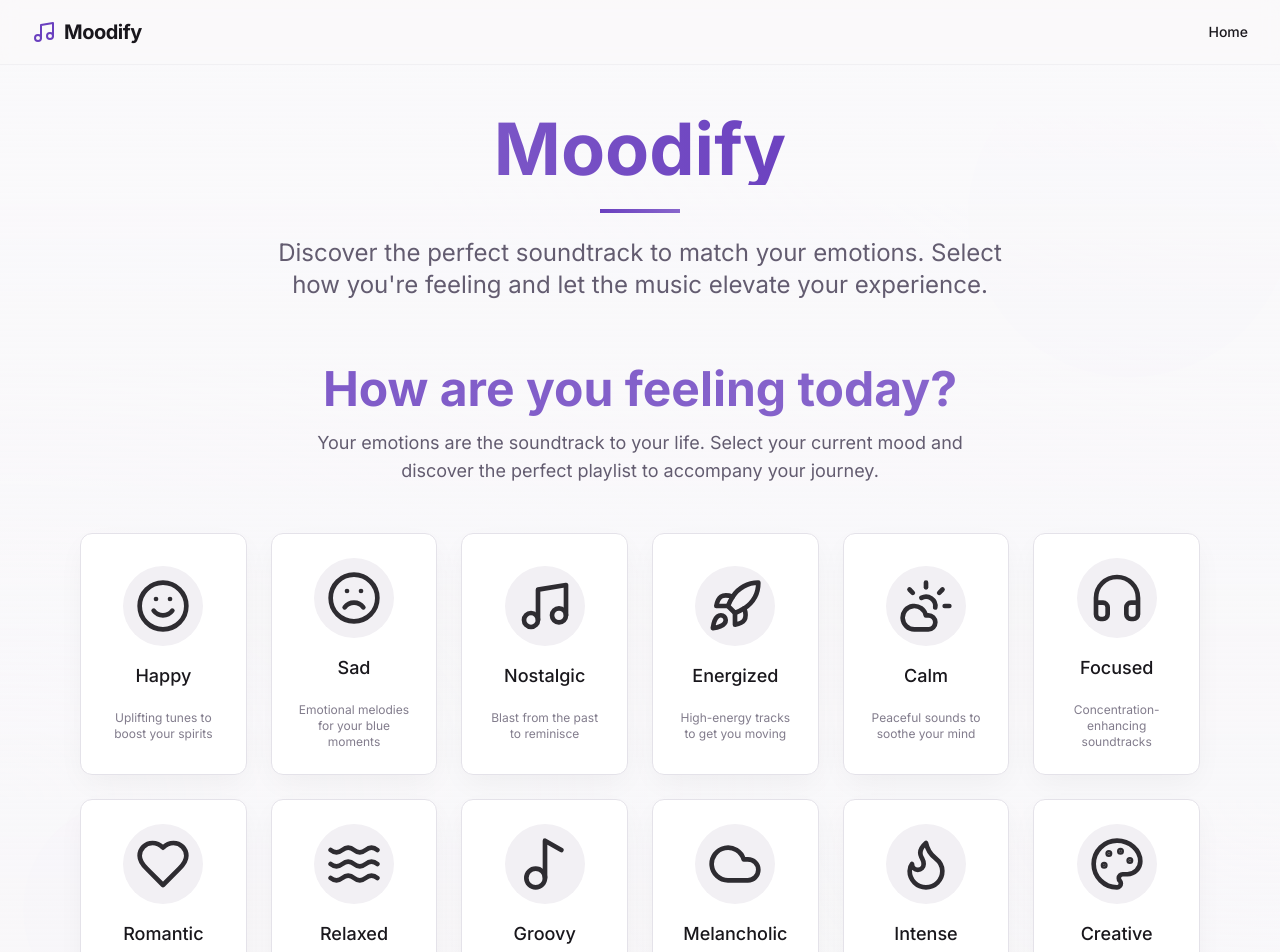
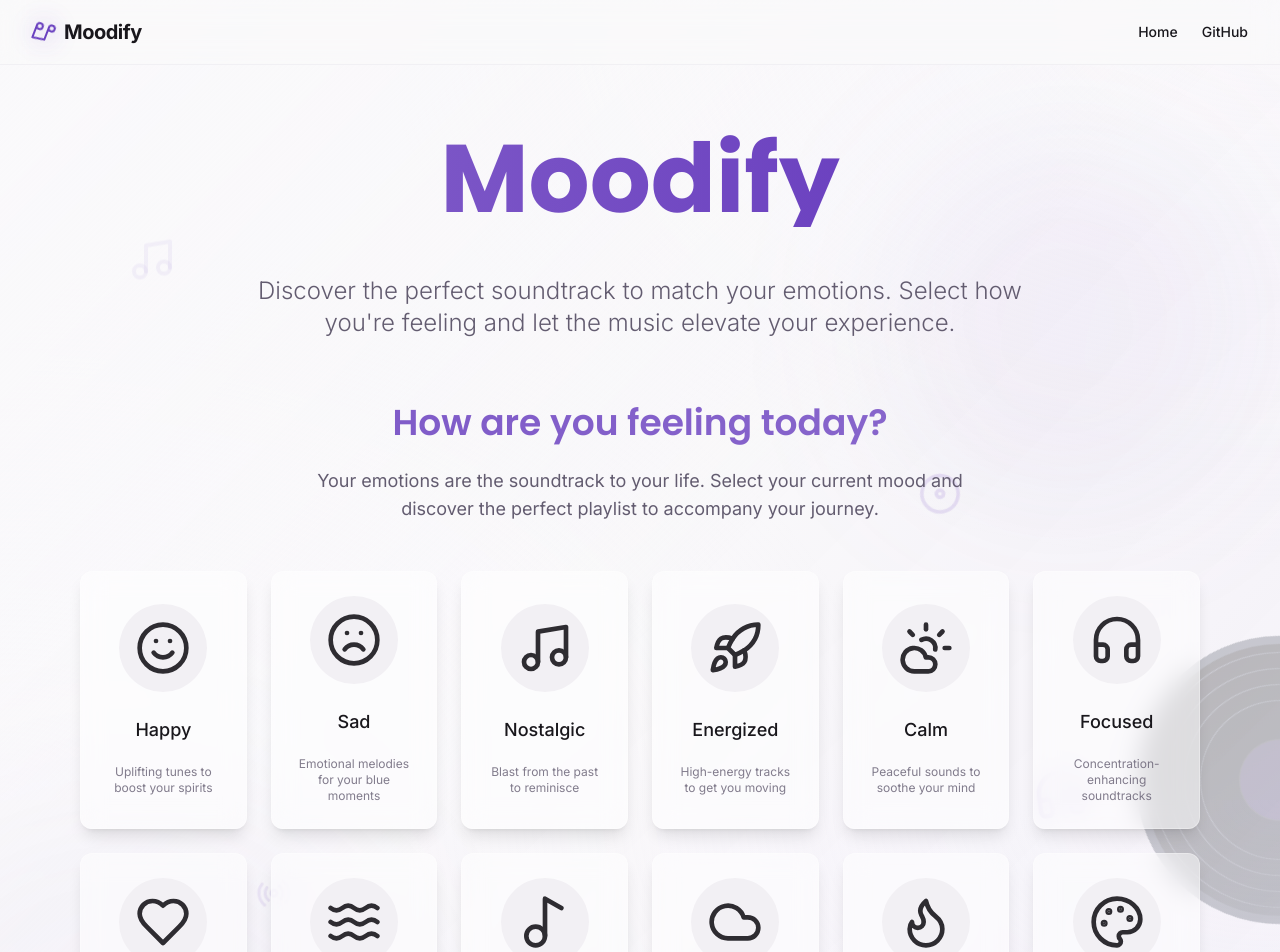
Before and after one commit to rahuldas-creator/moodify-playlist-navigator, a React (Vite) app: page / in a window 1280 px wide. Shown: the top 952 px of the page. Built offline with nearby package versions, Linux system fonts and the light colour scheme.

Commit message:
Refactor: Improve landing page UI
Improve the UI of the landing page to make it more appealing.

```diff
--- a/src/components/Header.tsx
+++ b/src/components/Header.tsx
@@ -1,25 +1,65 @@
 
 import { Music } from "lucide-react";
 import { Link } from "react-router-dom";
+import { motion } from "framer-motion";
 
 const Header = () => {
   return (
-    <header className="border-b border-border/40 bg-background/95 backdrop-blur supports-[backdrop-filter]:bg-background/60">
+    <motion.header
+      className="border-b border-border/40 bg-background/70 backdrop-blur-md supports-[backdrop-filter]:bg-background/40 sticky top-0 z-50"
+      initial={{ y: -100, opacity: 0 }}
+      animate={{ y: 0, opacity: 1 }}
+      transition={{ duration: 0.8, type: "spring", stiffness: 100 }}
+    >
       <div className="container flex h-16 items-center">
-        <Link to="/" className="flex items-center gap-2">
-          <Music className="h-6 w-6 text-primary" />
-          <span className="text-xl font-bold tracking-tight">Moodify</span>
+        <Link to="/" className="flex items-center gap-2 group">
+          <div className="relative">
+            <motion.div
+              className="absolute inset-0 bg-primary/20 rounded-full blur-md"
+              animate={{
+                scale: [1, 1.2, 1],
+                opacity: [0.5, 0.8, 0.5]
+              }}
+              transition={{
+                duration: 3,
+                repeat: Infinity,
+                repeatType: "reverse"
+              }}
+            />
+            <motion.div
+              animate={{ rotate: 360 }}
+              transition={{ duration: 10, repeat: Infinity, ease: "linear" }}
+              className="relative"
+            >
+              <Music className="h-6 w-6 text-primary relative" />
+            </motion.div>
+          </div>
+          <span className="text-xl font-bold tracking-tight group-hover:text-primary transition-colors">
+            Moodify
+          </span>
         </Link>
-        <nav className="ml-auto flex items-center gap-4">
+        <nav className="ml-auto flex items-center gap-6">
           <Link
             to="/"
-            className="text-sm font-medium transition-colors hover:text-primary"
+            className="text-sm font-medium transition-colors hover:text-primary relative group"
           >
             Home
+            <span className="absolute -bottom-1 left-0 w-full h-0.5 bg-primary scale-x-0 group-hover:scale-x-100 transition-transform origin-left"></span>
           </Link>
+          <motion.a
+            href="https://github.com"
+            target="_blank"
+            rel="noopener noreferrer"
+            className="text-sm font-medium transition-colors hover:text-primary relative group"
+            whileHover={{ y: -2 }}
+            whileTap={{ scale: 0.95 }}
+          >
+            GitHub
+            <span className="absolute -bottom-1 left-0 w-full h-0.5 bg-primary scale-x-0 group-hover:scale-x-100 transition-transform origin-left"></span>
+          </motion.a>
         </nav>
       </div>
-    </header>
+    </motion.header>
   );
 };
 
--- a/src/components/MoodSelection.tsx
+++ b/src/components/MoodSelection.tsx
@@ -156,27 +156,27 @@ const MoodSelection = () => {
     setSelectedMood(mood.id);
     setTimeout(() => {
       navigate(`/results/${mood.id}`);
-    }, 500);
+    }, 600);
   };
 
   return (
-    <div className="flex flex-col items-center justify-center py-8">
+    <div className="flex flex-col items-center justify-center">
       <motion.div
         initial={{ opacity: 0, y: -20 }}
         animate={{ opacity: 1, y: 0 }}
         transition={{ duration: 0.6 }}
         className="text-center mb-12"
       >
-        <h1 className="text-4xl md:text-5xl font-bold mb-4">
+        <h2 className="text-3xl md:text-4xl font-semibold mb-6 font-display">
           <span className="gradient-text">How are you feeling today?</span>
-        </h1>
+        </h2>
         <p className="text-lg text-muted-foreground max-w-2xl mx-auto">
           Your emotions are the soundtrack to your life. Select your current mood and discover the perfect playlist to accompany your journey.
         </p>
       </motion.div>
 
       <motion.div
-        className="mood-container"
+        className="mood-container pb-12"
         variants={containerVariants}
         initial="hidden"
         animate="visible"
@@ -185,33 +185,60 @@ const MoodSelection = () => {
           <motion.div
             key={mood.id}
             variants={itemVariants}
-            className={`mood-card ${selectedMood === mood.id ? mood.gradient : ""}`}
+            className={`mood-card glass-effect group ${selectedMood === mood.id ? mood.gradient : ""}`}
             onClick={() => handleMoodSelect(mood)}
             onMouseEnter={() => setHoveredMood(mood.id)}
             onMouseLeave={() => setHoveredMood(null)}
             whileHover={{
               scale: 1.05,
-              boxShadow: "0 10px 25px rgba(0,0,0,0.1)",
+              boxShadow: "0 15px 30px rgba(0,0,0,0.1)",
               transition: { duration: 0.2 }
             }}
+            whileTap={{ scale: 0.98 }}
           >
-            <div
-              className={`rounded-full p-3 transition-all duration-300 ${
+            <motion.div
+              className={`rounded-full p-4 transition-all duration-300 ${
                 selectedMood === mood.id
                   ? "bg-white/20"
                   : hoveredMood === mood.id
                     ? "bg-secondary/80"
                     : "bg-secondary"
               }`}
+              whileHover={{
+                rotate: [0, -10, 10, -10, 0],
+                transition: { duration: 0.5 }
+              }}
             >
               {mood.icon}
-            </div>
-            <h3 className={`text-lg font-medium ${selectedMood === mood.id ? "text-white" : ""}`}>
+            </motion.div>
+            <h3 className={`text-lg font-medium mt-2 ${selectedMood === mood.id ? "text-white" : ""}`}>
               {mood.name}
             </h3>
             <p className={`text-xs text-center mt-1 opacity-80 ${selectedMood === mood.id ? "text-white/80" : "text-muted-foreground"}`}>
               {mood.description}
             </p>
+
+            {/* Animated indicator for hover state */}
+            <motion.div
+              className={`absolute bottom-0 left-0 h-1 bg-accent transition-all duration-300 ${
+                hoveredMood === mood.id && selectedMood !== mood.id ? "opacity-100" : "opacity-0"
+              }`}
+              initial={{ width: 0 }}
+              animate={{
+                width: hoveredMood === mood.id && selectedMood !== mood.id ? "100%" : "0%"
+              }}
+              transition={{ duration: 0.3 }}
+            />
+
+            {/* Pulse animation on selection */}
+            {selectedMood === mood.id && (
+              <motion.div
+                className="absolute inset-0 rounded-xl bg-white"
+                initial={{ opacity: 0.5, scale: 1 }}
+                animate={{ opacity: 0, scale: 1.5 }}
+                transition={{ duration: 0.8 }}
+              />
+            )}
           </motion.div>
         ))}
       </motion.div>
--- a/src/index.css
+++ b/src/index.css
@@ -43,8 +43,8 @@
   body {
     @apply bg-background text-foreground font-sans;
     background-image:
-      radial-gradient(at 100% 0%, hsla(260, 90%, 99%, 0.2) 0px, transparent 50%),
-      radial-gradient(at 0% 100%, hsla(260, 90%, 99%, 0.2) 0px, transparent 50%);
+      radial-gradient(at 100% 0%, hsla(260, 90%, 99%, 0.4) 0px, transparent 50%),
+      radial-gradient(at 0% 100%, hsla(260, 90%, 99%, 0.4) 0px, transparent 50%);
     background-attachment: fixed;
   }
 }
@@ -52,7 +52,7 @@
 @layer components {
   .mood-card {
     @apply relative flex flex-col items-center justify-center gap-4 p-6 rounded-xl transition-all duration-300 ease-in-out cursor-pointer overflow-hidden;
-    @apply bg-white hover:shadow-xl hover:-translate-y-2;
+    @apply bg-white/70 hover:shadow-xl hover:-translate-y-2;
     @apply border border-border hover:border-primary/20;
     box-shadow: 0 10px 30px -5px rgba(0, 0, 0, 0.05);
   }
@@ -112,6 +112,18 @@
   .rotate-slow {
     animation: rotate 20s linear infinite;
   }
+
+  .hero-gradient {
+    background: linear-gradient(120deg,
+      rgba(155, 81, 224, 0.15) 0%,
+      rgba(106, 94, 238, 0.1) 25%,
+      rgba(0, 0, 0, 0) 50%,
+      rgba(106, 94, 238, 0.1) 75%,
+      rgba(155, 81, 224, 0.15) 100%
+    );
+    background-size: 200% 200%;
+    animation: gradientMove 15s ease infinite;
+  }
 }
 
 @keyframes pulse-soft {
@@ -154,3 +166,15 @@
     background-position: 0% 50%;
   }
 }
+
+@keyframes gradientMove {
+  0% {
+    background-position: 0% 50%;
+  }
+  50% {
+    background-position: 100% 50%;
+  }
+  100% {
+    background-position: 0% 50%;
+  }
+}
--- a/src/pages/Index.tsx
+++ b/src/pages/Index.tsx
@@ -2,82 +2,181 @@
 import Header from "@/components/Header";
 import MoodSelection from "@/components/MoodSelection";
 import { motion } from "framer-motion";
+import { Music, Headphones, Disc, Radio } from "lucide-react";
 
 const Index = () => {
   return (
-    <div className="page-container overflow-hidden bg-gradient-to-b from-background to-secondary/20">
+    <div className="page-container overflow-hidden bg-gradient-to-br from-background via-secondary/10 to-primary/5">
       <Header />
 
-      <main className="flex-1 flex flex-col">
-        <div className="container py-12 flex-1 flex flex-col justify-center relative">
-          {/* Decorative Elements */}
+      <main className="flex-1 flex flex-col relative">
+        {/* Animated background shapes */}
+        <div className="absolute inset-0 -z-10 overflow-hidden">
           <motion.div
-            className="absolute top-0 right-0 w-[300px] h-[300px] rounded-full bg-primary/5 -z-10"
+            className="absolute top-20 right-10 w-[350px] h-[350px] rounded-full bg-gradient-to-r from-primary/10 to-accent/10 blur-3xl"
             animate={{
               scale: [1, 1.1, 1],
-              opacity: [0.3, 0.5, 0.3]
+              opacity: [0.3, 0.6, 0.3],
+              rotate: [0, 15, 0]
             }}
             transition={{
-              duration: 10,
+              duration: 15,
               repeat: Infinity,
               repeatType: "reverse"
             }}
           />
           <motion.div
-            className="absolute bottom-24 left-8 w-[200px] h-[200px] rounded-full bg-accent/5 -z-10"
+            className="absolute -bottom-32 -left-32 w-[500px] h-[500px] rounded-full bg-gradient-to-r from-accent/10 to-primary/10 blur-3xl"
             animate={{
               scale: [1, 1.2, 1],
-              opacity: [0.2, 0.4, 0.2]
+              opacity: [0.2, 0.5, 0.2],
+              rotate: [0, -15, 0]
             }}
             transition={{
-              duration: 8,
+              duration: 18,
               repeat: Infinity,
               repeatType: "reverse"
             }}
           />
 
+          {/* Music icons floating in background */}
+          <motion.div
+            className="absolute top-[15%] left-[10%]"
+            animate={{
+              y: [0, -15, 0],
+              rotate: [0, 5, 0]
+            }}
+            transition={{
+              duration: 6,
+              repeat: Infinity,
+              repeatType: "reverse"
+            }}
+          >
+            <Music className="text-primary/20 h-12 w-12" />
+          </motion.div>
+
+          <motion.div
+            className="absolute top-[60%] right-[15%]"
+            animate={{
+              y: [0, 20, 0],
+              rotate: [0, -10, 0]
+            }}
+            transition={{
+              duration: 8,
+              repeat: Infinity,
+              repeatType: "reverse",
+              delay: 1
+            }}
+          >
+            <Headphones className="text-accent/20 h-14 w-14" />
+          </motion.div>
+
+          <motion.div
+            className="absolute top-[35%] right-[25%]"
+            animate={{
+              y: [0, 10, 0],
+              rotate: [0, 15, 0],
+              scale: [1, 1.1, 1]
+            }}
+            transition={{
+              duration: 10,
+              repeat: Infinity,
+              repeatType: "reverse",
+              delay: 2
+            }}
+          >
+            <Disc className="text-primary/15 h-10 w-10" />
+          </motion.div>
+
+          <motion.div
+            className="absolute bottom-[25%] left-[20%]"
+            animate={{
+              y: [0, -12, 0],
+              rotate: [0, -8, 0]
+            }}
+            transition={{
+              duration: 7,
+              repeat: Infinity,
+              repeatType: "reverse",
+              delay: 3
+            }}
+          >
+            <Radio className="text-accent/15 h-9 w-9" />
+          </motion.div>
+        </div>
+
+        {/* Hero content */}
+        <div className="container mt-8 md:mt-12 lg:mt-16 mb-8 relative z-10">
           <div className="text-center mb-8 relative">
-            <motion.h1
-              className="text-5xl md:text-7xl font-bold mb-4 relative"
+            <motion.div
+              className="inline-block relative"
               initial={{ opacity: 0, y: -20 }}
               animate={{ opacity: 1, y: 0 }}
               transition={{ duration: 0.7, delay: 0.2 }}
             >
-              <span className="gradient-text text-transparent bg-clip-text bg-gradient-to-r from-primary via-accent to-primary inline-block">Moodify</span>
-            </motion.h1>
-
-            <motion.div
-              className="w-20 h-1 bg-gradient-to-r from-primary to-accent mx-auto my-6"
-              initial={{ width: 0 }}
-              animate={{ width: 80 }}
-              transition={{ duration: 0.8, delay: 0.8 }}
-            />
+              <motion.h1
+                className="text-6xl md:text-8xl font-bold relative"
+                initial={{ opacity: 0 }}
+                animate={{ opacity: 1 }}
+                transition={{ duration: 0.7, delay: 0.5 }}
+              >
+                <span className="font-display gradient-text bg-gradient-to-r from-primary via-accent to-primary inline-block">
+                  Moodify
+                </span>
+              </motion.h1>
+              <motion.div
+                className="absolute -bottom-6 left-1/2 transform -translate-x-1/2 w-2/3 h-2 rounded-full"
+                style={{
+                  background: "linear-gradient(90deg, transparent, var(--primary), var(--accent), var(--primary), transparent)"
+                }}
+                initial={{ opacity: 0, width: '0%' }}
+                animate={{ opacity: 1, width: '80%' }}
+                transition={{ duration: 1.2, delay: 1 }}
+              />
+            </motion.div>
 
             <motion.p
-              className="text-xl md:text-2xl text-muted-foreground max-w-3xl mx-auto leading-relaxed"
+              className="mt-12 text-xl md:text-2xl text-muted-foreground max-w-3xl mx-auto leading-relaxed font-light"
               initial={{ opacity: 0 }}
               animate={{ opacity: 1 }}
-              transition={{ duration: 0.7, delay: 1 }}
+              transition={{ duration: 0.7, delay: 1.2 }}
             >
               Discover the perfect soundtrack to match your emotions. Select how you're feeling and let the music elevate your experience.
             </motion.p>
           </div>
 
           <motion.div
-            initial={{ opacity: 0, y: 40 }}
+            initial={{ opacity: 0, y: 20 }}
             animate={{ opacity: 1, y: 0 }}
-            transition={{ duration: 0.7, delay: 1.2 }}
+            transition={{ duration: 0.7, delay: 1.5 }}
+            className="py-8 px-4"
           >
             <MoodSelection />
           </motion.div>
         </div>
+
+        {/* Decorative vinyl record */}
+        <motion.div
+          className="hidden md:block absolute -right-36 top-1/2 transform -translate-y-1/2 z-0 opacity-25"
+          animate={{ rotate: 360 }}
+          transition={{ duration: 40, repeat: Infinity, ease: "linear" }}
+        >
+          <div className="relative w-72 h-72 rounded-full bg-gradient-to-r from-black to-gray-800 flex items-center justify-center">
+            <div className="absolute w-20 h-20 rounded-full bg-primary/30 ring-1 ring-white/10" />
+            <div className="absolute inset-0 rounded-full border-8 border-gray-700" />
+            <div className="absolute inset-4 rounded-full border border-gray-600" />
+            <div className="absolute inset-8 rounded-full border border-gray-600" />
+            <div className="absolute inset-12 rounded-full border border-gray-600" />
+            <div className="absolute inset-16 rounded-full border border-gray-600" />
+          </div>
+        </motion.div>
       </main>
 
       <motion.footer
-        className="py-6 border-t bg-background"
+        className="py-6 border-t bg-background/80 backdrop-blur-sm"
         initial={{ opacity: 0, y: 20 }}
         animate={{ opacity: 1, y: 0 }}
-        transition={{ duration: 0.7, delay: 1.5 }}
+        transition={{ duration: 0.7, delay: 1.8 }}
       >
         <div className="container text-center">
           <p className="text-muted-foreground text-sm">Powered by Spotify & YouTube. Made with
```
